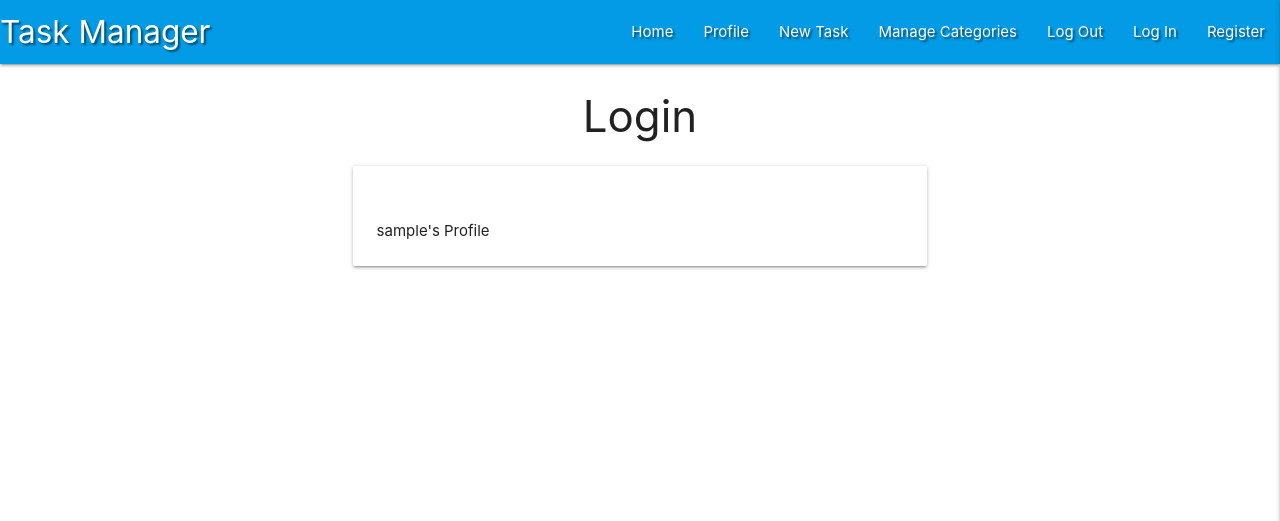
After one commit to famouswelshman/flask-task-manager-project, a Flask app: page /profile/1 in a window 1280 px wide. The commit adds this page. Shown: the top 521 px of the page. Run offline with Flask 2, Linux system fonts and the light colour scheme; the visitor is signed in with stand-in values (Sample User, id 1); a database or web service that is not in the repository returns one stand-in record (values such as "Sample title"); some libraries are stand-ins or nearby versions.

```diff
--- a/app.py
+++ b/app.py
@@ -46,6 +46,7 @@ def register():
         # put new user into 'session cookie'
         session["user"] = request.form.get("username").lower()
         flash("Registration Successful!")
+        return redirect(url_for("profile", username=session["user"]))
     return render_template("register.html")
 
 
@@ -60,7 +61,10 @@ def login():
             # ensure hashed password matches user input
             if check_password_hash(existing_user["password"], request.form.get("password")):
                 session["user"] = request.form.get("username").lower()
-                flash("Welcome, {}".format(request.form.get("username")))
+                flash("Welcome, {}".format(
+                    request.form.get("username")))
+                return redirect(url_for(
+                    "profile", username=session["user"]))
             else:
                 # invalid password match
                 flash("Incorrect Username and/or Password")
@@ -73,6 +77,12 @@ def login():
             return redirect(url_for("login"))
     return render_template("login.html")
 
+@app.route("/profile/<username>", methods=["GET", "POST"])
+def profile(username):
+    # grab the sessions username from the database.
+    username = mongo.db.users.find_one(
+        {"username": session["user"]})["username"]
+    return render_template("profile.html", username=username)
 
 if __name__ == "__main__":
     app.run(host=os.environ.get("IP"),
--- a/templates/base.html
+++ b/templates/base.html
@@ -20,7 +20,7 @@
                             <a href="#" data-target="mobile-demo" class="sidenav-trigger right"><i class="fas fa-bars">menu</i></a>
                             <ul class="right hide-on-med-and-down">
                                 <li><a href="{{ url_for('get_tasks') }}">Home</a></li>
-                                <li><a href="#">Profile</a></li>
+                                <li><a href="{{ url_for('profile', username=session['user']) }}">Profile</a></li>
                                 <li><a href="#">New Task</a></li>
                                 <li><a href="#">Manage Categories</a></li>
                                 <li><a href="#">Log Out</a></li>
@@ -34,7 +34,7 @@
                         <ul class="sidenav" id="mobile-demo">
                             <li><h4 class="center-align light-blue-text text-darken-4">Task Manager</h4></li>
                             <li><a href="{{ url_for('get_tasks') }}">Home</a></li>
-                            <li><a href="#">Profile</a></li>
+                            <li><a href="{{ url_for('profile', username=session['user']) }}">Profile</a></li>
                             <li><a href="#">New Task</a></li>
                             <li><a href="#">Manage Categories</a></li>
                             <li><a href="#">Log Out</a></li>
--- /dev/null
+++ b/templates/profile.html
@@ -0,0 +1,17 @@
+{% extends "base.html" %}
+{% block content %}
+
+    <h3 class="center-align">Login</h3>
+
+        <div class="row">
+            <div class="col s12 m8 offset-m2">
+                <div class="card-panel">
+                        <h3 class="center-align light-blue-text text-darken-4"></h3>
+                        {{ username }}'s Profile
+                    </div>
+                </div>
+            </div>
+
+
+
+{% endblock %}
```
